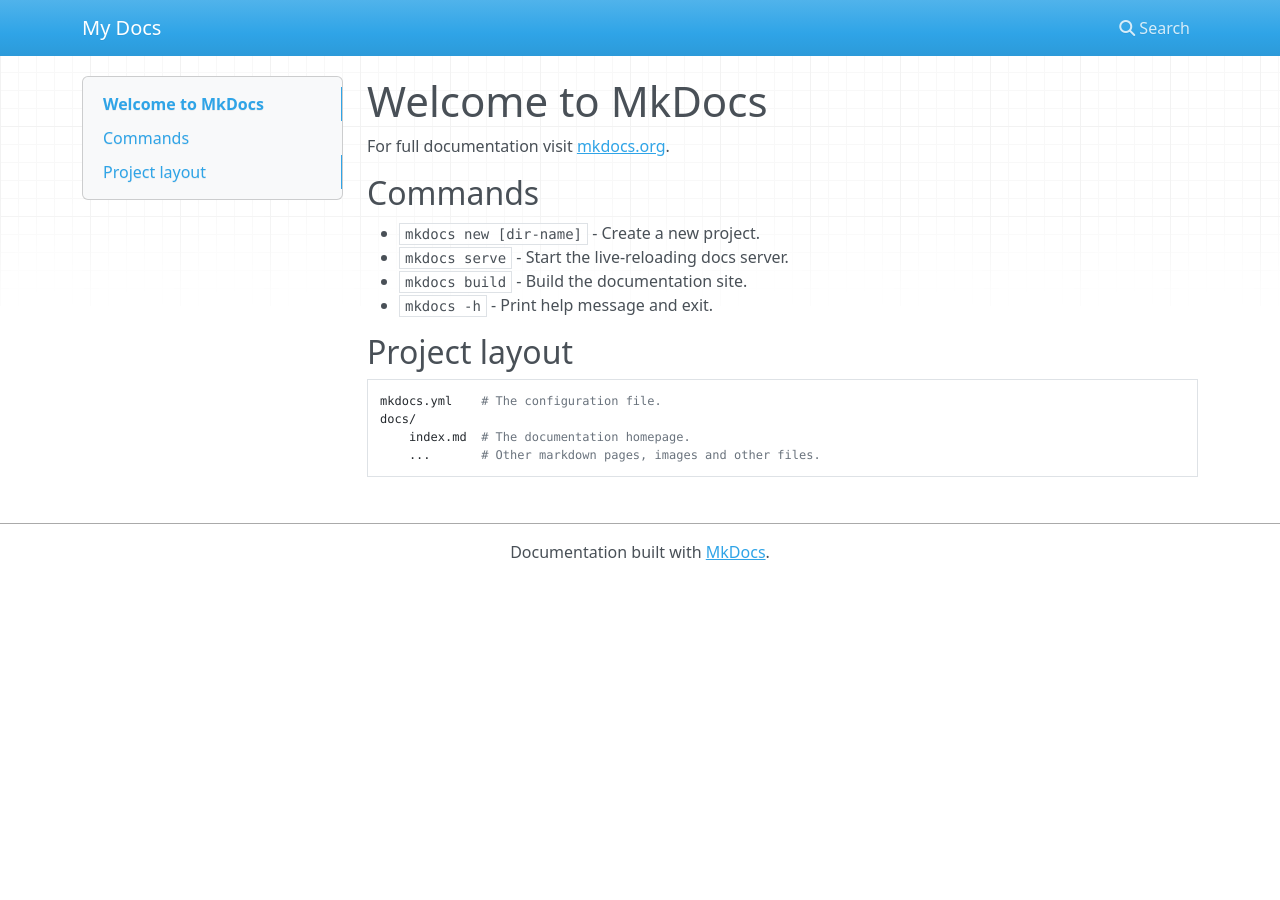
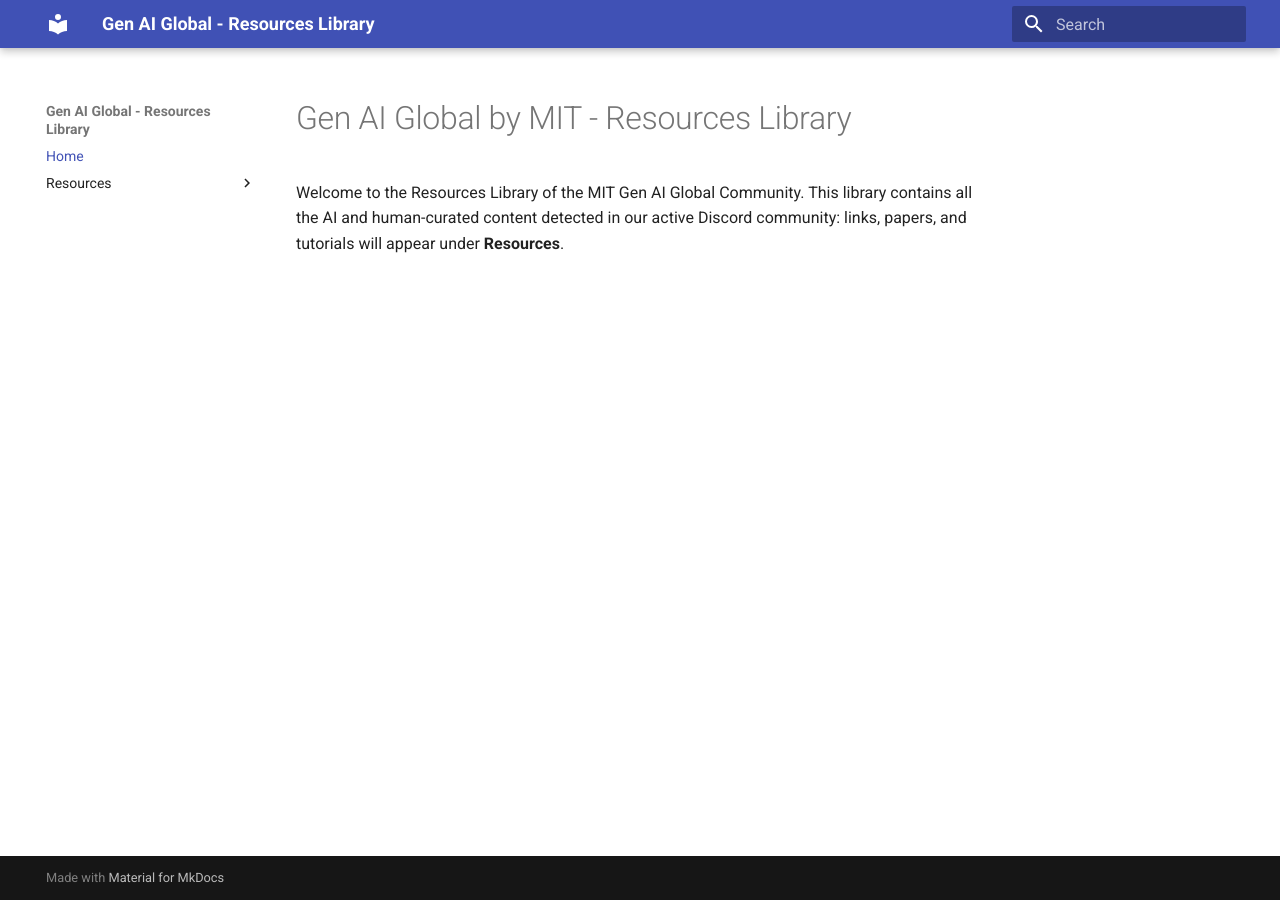
Before and after one commit to jcordovilla/pepe, an MkDocs documentation site: the page built from docs/index.md, in a window 1280 px wide. Built offline with MkDocs 1.6.1 and Material for MkDocs 9.7.7, drawn with Linux system fonts in a browser that asks for light colours; nearby versions of some CDN libraries.

Commit message:
updated some docs that got left behind in last commit

```diff
--- a/docs/index.md
+++ b/docs/index.md
@@ -1,17 +1,4 @@
-# Welcome to MkDocs
+# Gen AI Global by MIT - Resources Library
 
-For full documentation visit [mkdocs.org](https://www.mkdocs.org).
-
-## Commands
-
-* `mkdocs new [dir-name]` - Create a new project.
-* `mkdocs serve` - Start the live-reloading docs server.
-* `mkdocs build` - Build the documentation site.
-* `mkdocs -h` - Print help message and exit.
-
-## Project layout
-
-    mkdocs.yml    # The configuration file.
-    docs/
-        index.md  # The documentation homepage.
-        ...       # Other markdown pages, images and other files.
+Welcome to the Resources Library of the MIT Gen AI Global Community.
+This library contains all the AI and human-curated content detected in our active Discord community: links, papers, and tutorials will appear under **Resources**.
--- a/mkdocs.yml
+++ b/mkdocs.yml
@@ -1 +1,10 @@
-site_name: My Docs
+site_name: Gen AI Global - Resources Library
+docs_dir: docs
+theme:
+  name: material
+nav:
+  - Home: index.md
+  - Resources:
+    - (auto-generated via script)
+plugins:
+  - search
```
